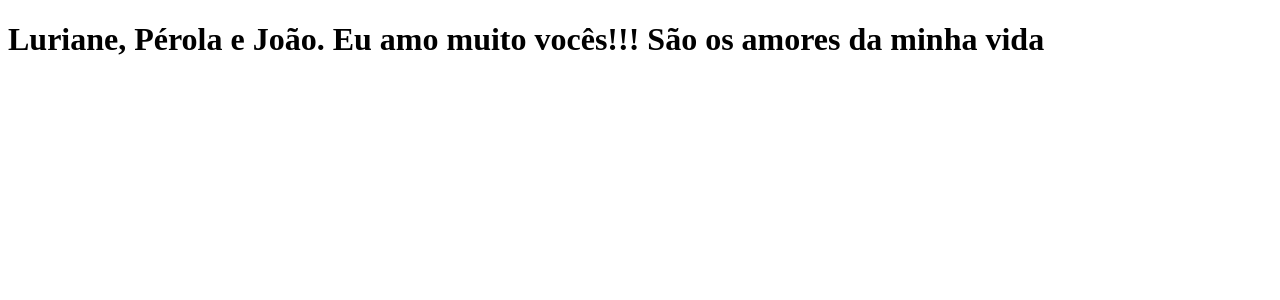
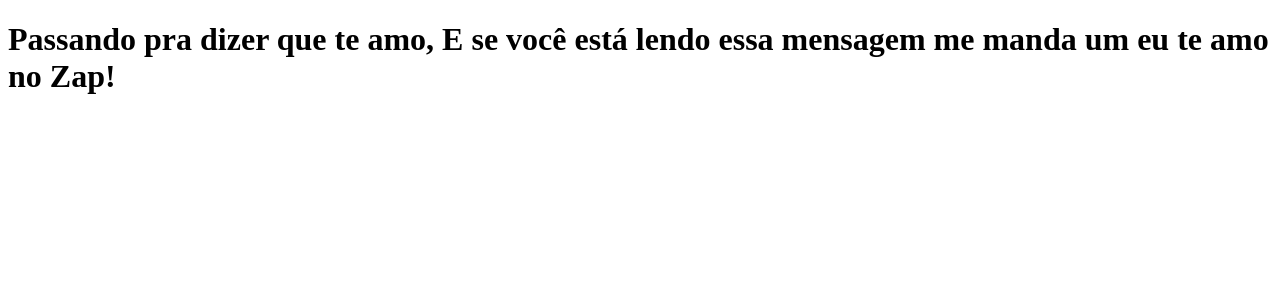
Before and after one commit to JeffersonFaria1/clone-tabnews, a Next.js app: page / in a window 1280 px wide. Shown: the top 300 px of the page. Built offline with nearby package versions, Linux system fonts and the light colour scheme.

Commit message:
Frase pro meu AMOR

```diff
--- a/pages/index.js
+++ b/pages/index.js
@@ -1,5 +1,5 @@
 function Home() {
-    return <h1>Luriane, Pérola e João. Eu amo muito vocês!!! São os amores da minha vida</h1>
+    return <h1>Passando pra dizer que te amo, E se você está lendo essa mensagem me manda um eu te amo no Zap!</h1>
     }
 
 export default Home;
```
